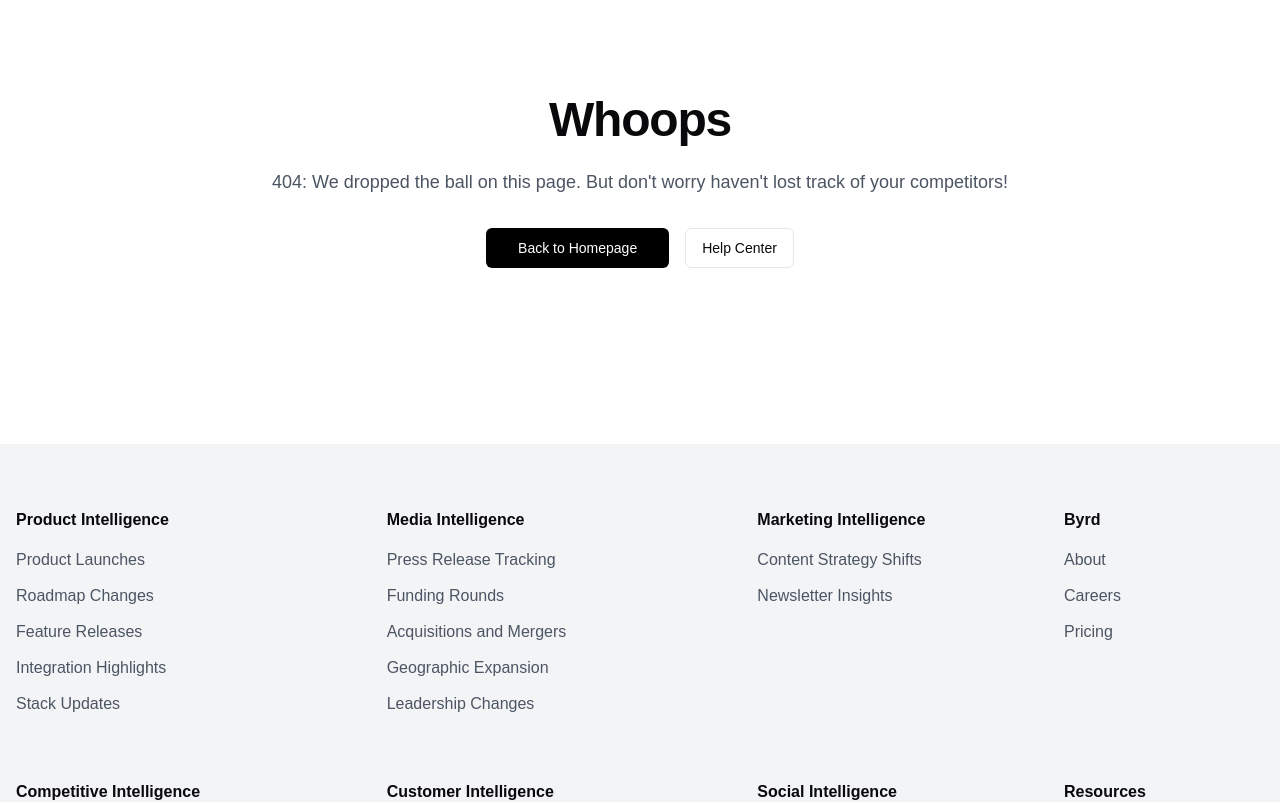
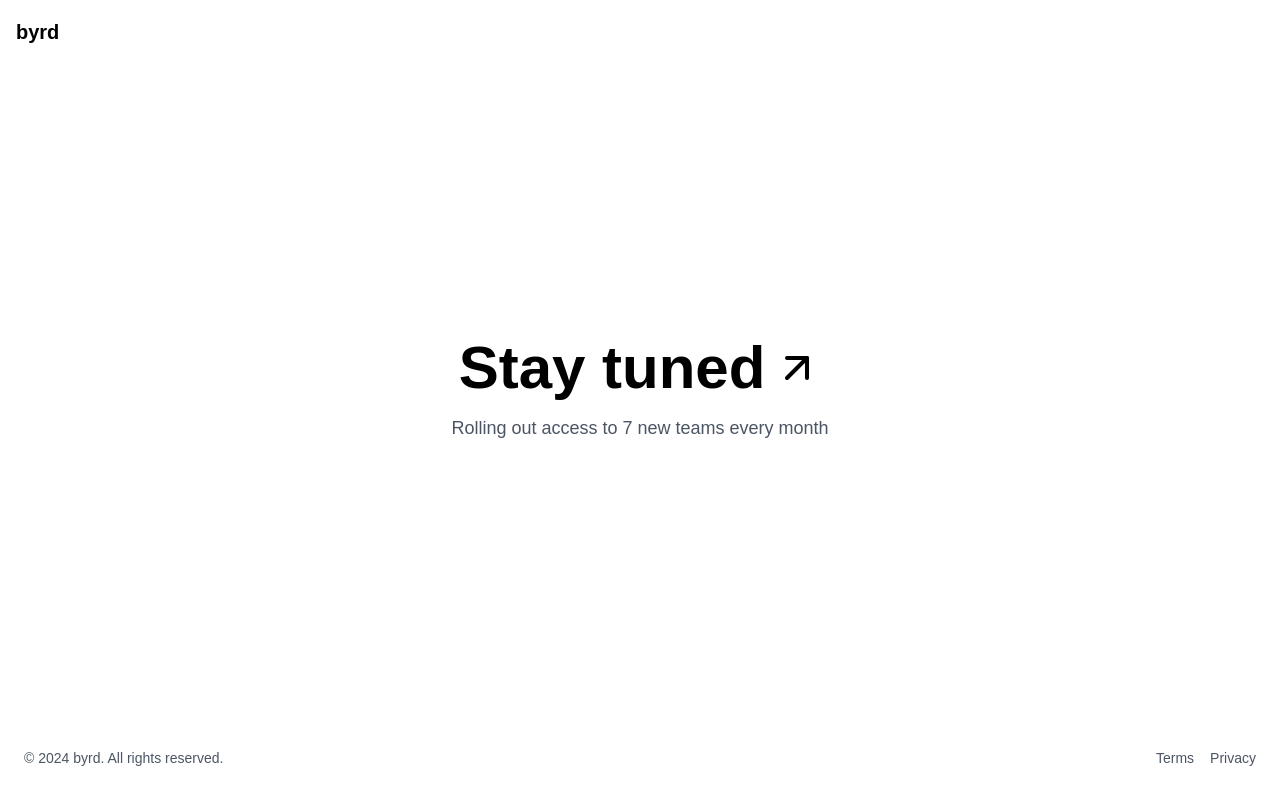
Before and after one commit to wizenheimer/byrd, a Next.js app: page /waitlist in a window 1280 px wide. Before the commit this address had no page. Shown: the top 802 px of the page. Built offline with nearby package versions, Linux system fonts and the light colour scheme.

Commit message:
feat: reorg waitlist screen

```diff
--- /dev/null
+++ b/src/app/waitlist/page.tsx
@@ -0,0 +1,40 @@
+import Link from "next/link"
+import { ArrowUpRight } from "lucide-react"
+
+export default function WaitlistScreen() {
+	return (
+		<div className="min-h-screen bg-white text-black flex flex-col">
+			<nav>
+				<div className="mx-auto flex h-16 max-w-7xl items-center justify-between px-4">
+					<a href="/" className="text-xl font-bold">
+						byrd
+					</a>
+				</div>
+			</nav>
+
+			<main className="flex-grow flex flex-col justify-center items-center px-4 text-center">
+				<div className="flex items-center mb-4">
+					<h1 className="text-6xl font-bold text-black">
+						Stay tuned
+					</h1>
+					<ArrowUpRight className="w-12 h-12 ml-2 text-black" />
+				</div>
+				<p className="text-lg text-gray-600 max-w-md">
+					Rolling out access to 7 new teams every month
+				</p>
+			</main>
+
+			<footer className="py-8 px-6">
+				<div className="max-w-7xl mx-auto">
+					<div className="flex justify-between items-center text-sm text-gray-600">
+						<p>© 2024 byrd. All rights reserved.</p>
+						<div className="flex space-x-4">
+							<Link href="/terms" className="hover:text-black">Terms</Link>
+							<Link href="/privacy" className="hover:text-black">Privacy</Link>
+						</div>
+					</div>
+				</div>
+			</footer>
+		</div>
+	)
+}
```
